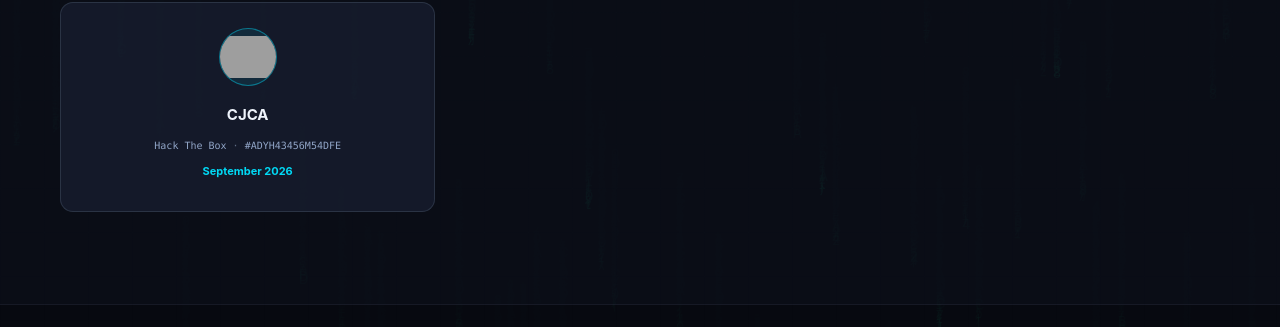
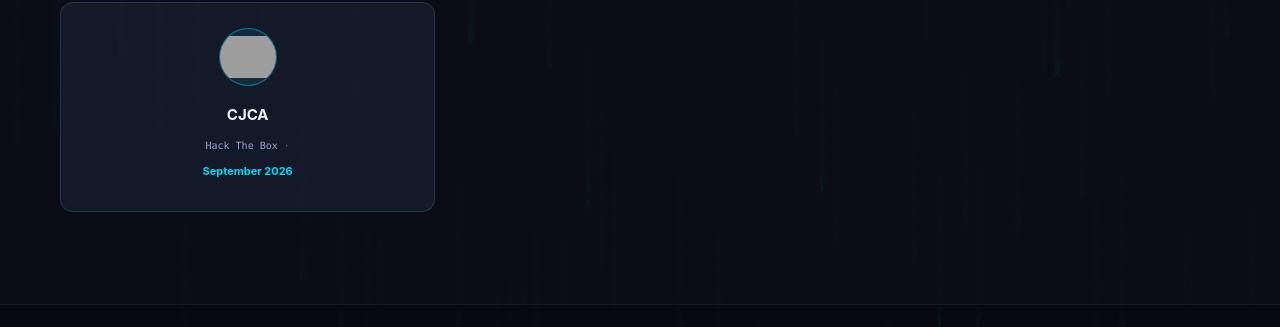
Before and after one commit to Ningen820/Ningen820.github.io, a Jekyll site: the page built from index.html, in a window 1280 px wide and 900 px high, scrolled down 5948 px. Shown: the part 120-447 px from the top of the window. Built offline with Jekyll 4.4.1, drawn with Linux system fonts in a browser that asks for light colours; grey boxes are pictures that could not be loaded.

Commit message:
Update profile.yml

```diff
--- a/_data/profile.yml
+++ b/_data/profile.yml
@@ -132,7 +132,7 @@
     title: Hackathon
     place: 1st Place
     detail: August 2025 | Indiana
-    rank: 1
+    rank: 3
     image: /assets/random_images/achievement1.png
     key: 'no'
 
@@ -141,7 +141,7 @@
   certificate1:
     name: CJCA
     issuer: Hack The Box
-    credential: '#ADYH43456M54DFE'
+    credential: ''
     date: September 2026
     image: /assets/random_images/certificate1.png
     key: 'no'
```
